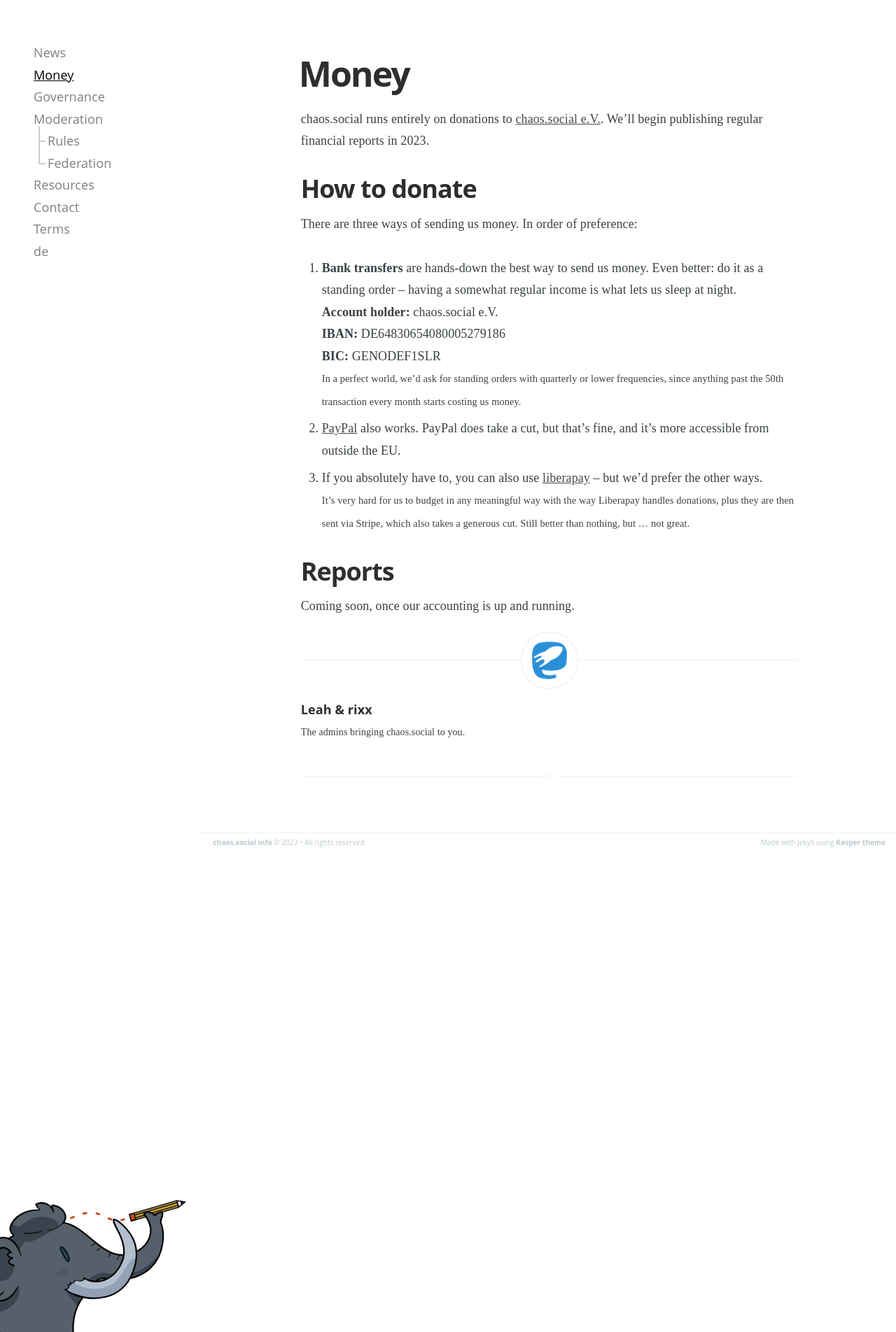
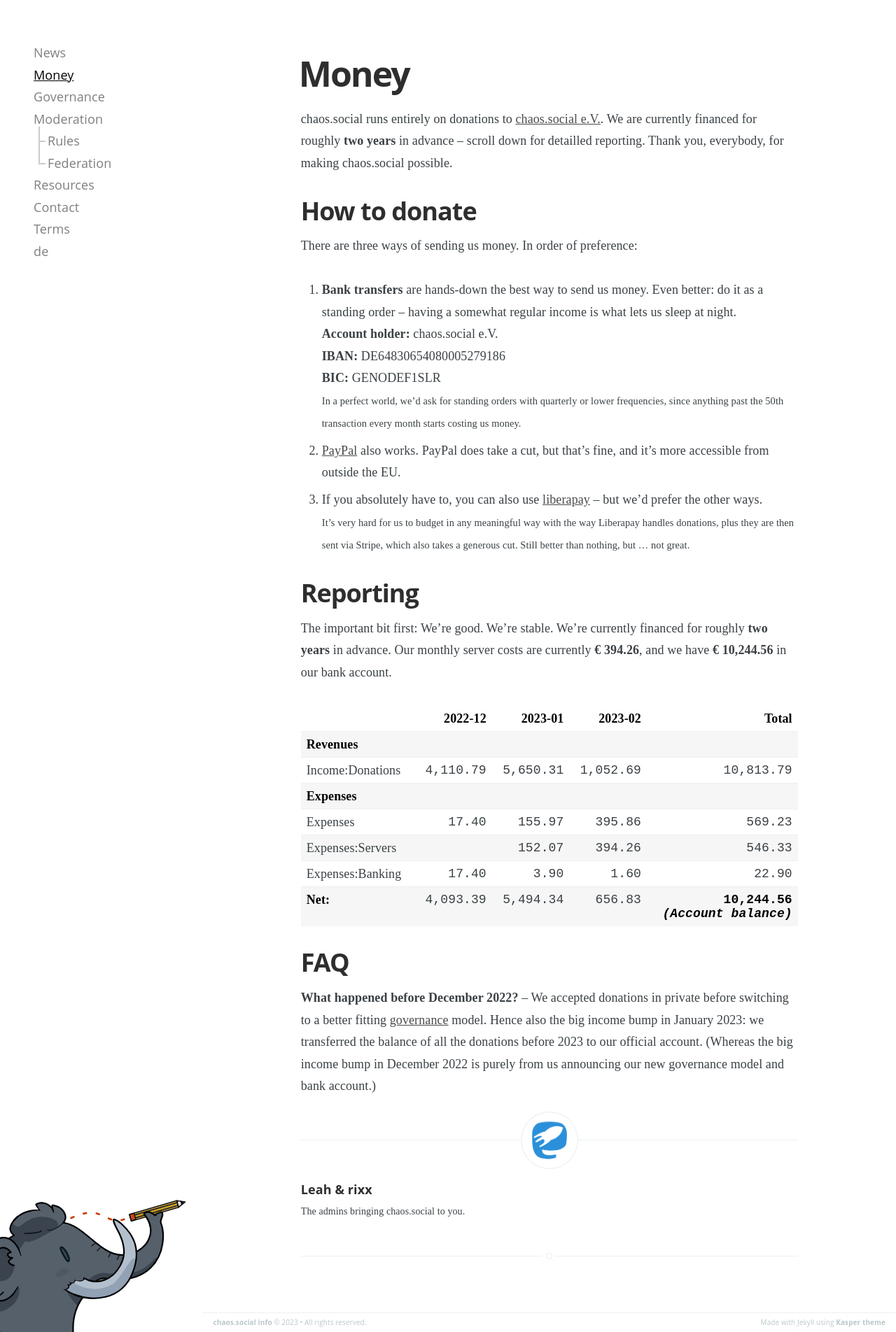
Before and after one commit to chaossocial/meta, a Jekyll site: the page built from money.md, in a window 1280 px wide. Shown: the whole page at 70% size. Built offline with Jekyll 4.4.1, drawn with Linux system fonts in a browser that asks for light colours.

Commit message:
Publish first finance report

```diff
--- a/money.md
+++ b/money.md
@@ -6,8 +6,8 @@
 
 # Money
 
-chaos.social runs entirely on donations to [chaos.social e.V.](/governance). We'll begin publishing regular
-financial reports in 2023.
+chaos.social runs entirely on donations to [chaos.social e.V.](/governance). We are currently financed for roughly **two
+years** in advance – scroll down for detailled reporting. Thank you, everybody, for making chaos.social possible.
 
 ## How to donate
 
@@ -24,6 +24,16 @@
    ways.<br><small>It's very hard for us to budget in any meaningful way with the way Liberapay handles donations, plus
    they are then sent via Stripe, which also takes a generous cut. Still better than nothing, but … not great.</small>
 
-## Reports
+## Reporting
 
-Coming soon, once our accounting is up and running.
+The important bit first: We're good. We're stable. We're currently financed for roughly **two years** in advance. Our
+monthly server costs are currently **€&nbsp;{{ site.data.money.cbrSubreports[-1][1].prRows[1].prrAmounts[-1][0].aquantity.floatingPoint | monetary }}**, and we have **€&nbsp;{{ site.data.money.cbrTotals.prrTotal[0].aquantity.floatingPoint | monetary }}** in our bank account.
+
+{% include money.html %}
+
+## FAQ
+
+**What happened before December 2022?** – We accepted donations in private before switching to a better fitting
+[governance](/governance) model. Hence also the big income bump in January 2023: we transferred the balance of all the
+donations before 2023 to our official account. (Whereas the big income bump in December 2022 is purely from us
+announcing our new governance model and bank account.)
```
Also changed, not shown: geld.md (+15 -2 lines).
